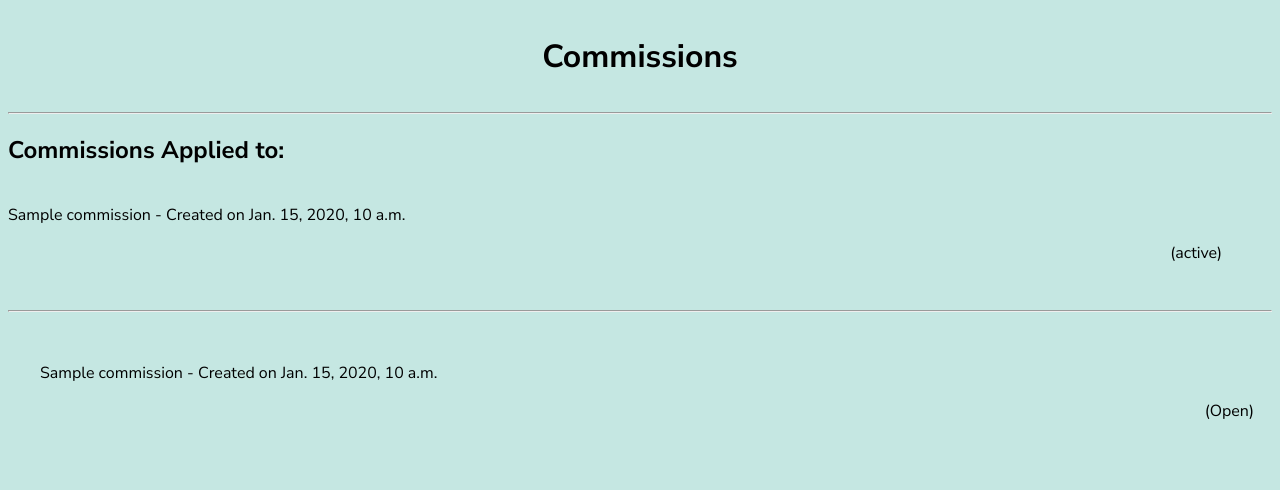
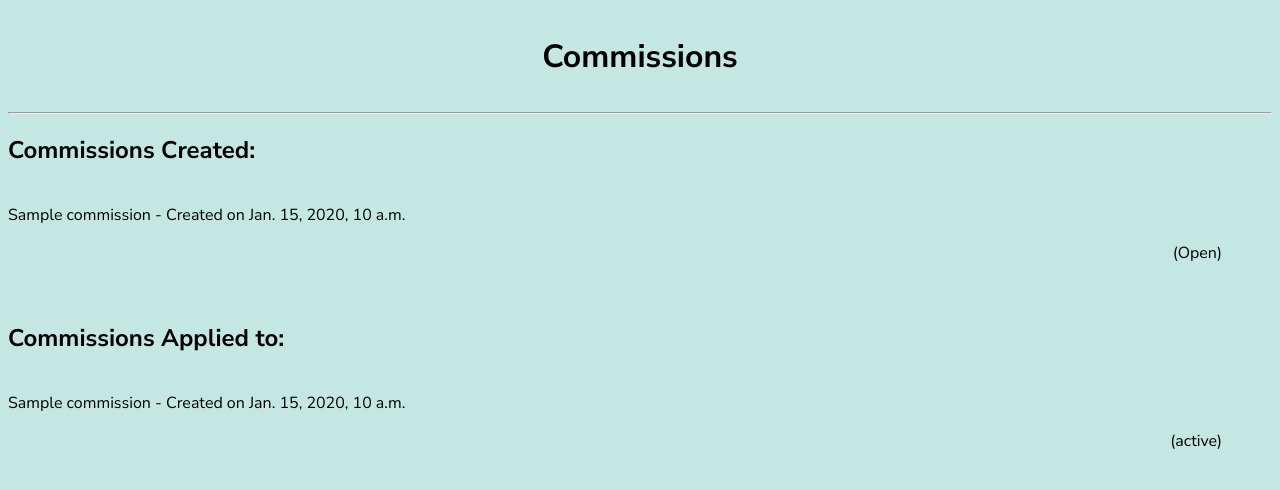
Before and after one commit to diego-nst/hobbysite-g-2, a Django app: template commissions/templates/commissions/commission_list.html in a window 1280 px wide. Shown: the top 490 px of the page. Run offline with Django 5.2, Linux system fonts and the light colour scheme; a user stored in the database is signed in; tables that the repository leaves empty hold one stand-in row (values such as "Sample post"); the template is opened without the code that fills it: values that come from a table or form of the project are taken from there, most other values are stand-ins (such as "Sample title", 1, 10 or a date in 2020).

Commit message:
Allowed logged in users to see the commissions they created

```diff
--- a/commissions/models.py
+++ b/commissions/models.py
@@ -15,6 +15,7 @@ class Commission(models.Model):
         COMPLETED: "Completed",
         DISCONTINUED: "Discountinued",
     }
+    author = models.ForeignKey(Profile, on_delete=models.CASCADE, related_name='commissions',null=True)
     title = models.CharField(max_length=255)
     description = models.TextField(blank=True)
     status = models.CharField(max_length=1,choices=STATUS_CHOICES,default=OPEN)
--- a/commissions/templates/commissions/commission_list.html
+++ b/commissions/templates/commissions/commission_list.html
@@ -52,6 +52,10 @@ h2,h4{
     </div>
     <hr>
     {% if request.user.is_authenticated %}
+        <h2>Commissions Created:</h4>
+        {% for commission in created_commissions %}
+            <br><a href="{{commission.get_absolute_url}}"> {{commission.title}} - Created on {{commission.created}} <p style="text-align: right; padding-right: 50px;">({{commission.get_status_display}})</p></a><br>
+        {% endfor %}
         <h2>Commissions Applied to:</h4>
         {% for commission in applied_commissions %}
             <br><a href="{{commission.get_absolute_url}}"> {{commission.title}} - Created on {{commission.created}} <p style="text-align: right; padding-right: 50px;">({{commission.get_status_display}})</p></a><br>
--- a/commissions/views.py
+++ b/commissions/views.py
@@ -17,6 +17,7 @@ class CommissionListView(ListView):
             applied = set()
             for application in JobApplication.objects.filter(applicant=self.request.user.profile):
                 applied.add(application.job.commission)
+                ctx['created_commissions']= Commission.objects.filter(author=self.request.user.profile)
                 ctx['applied_commissions']=applied
             ctx['commissions']=Commission.objects.all()
         return ctx
```
Also changed, not shown: commissions/migrations/0011_commission_author.py (added).
